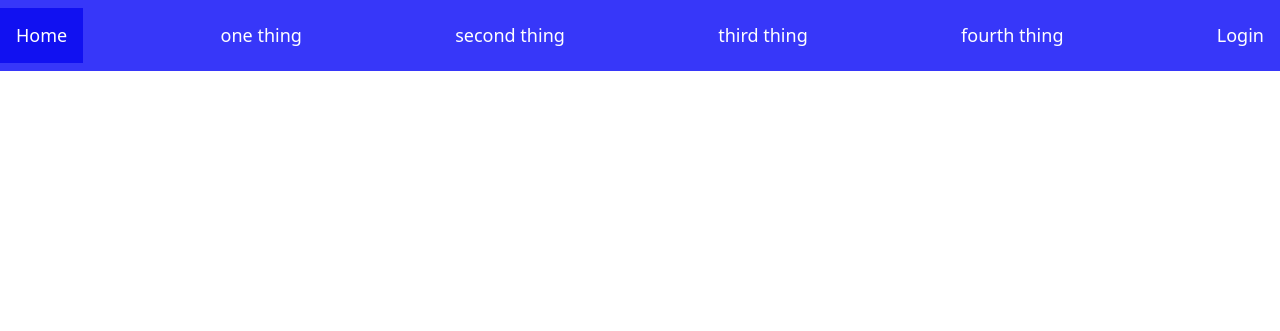
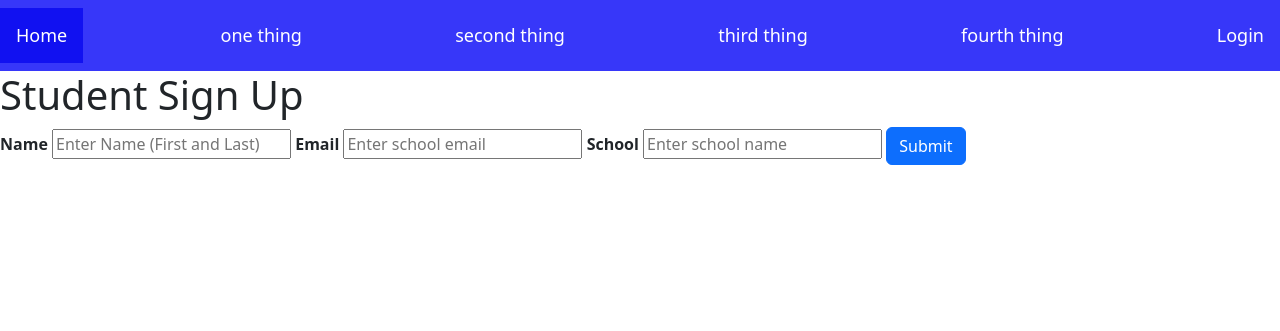
Before and after one commit to lukerhoads/schaumburg-lib-hackathon-2023, a Flask app: page /auth/sign-up/student in a window 1280 px wide. Shown: the top 331 px of the page. Run offline with Flask 3, Linux system fonts and the light colour scheme.

Commit message:
student sign up design

```diff
--- a/authentication/templates/signup_student.html
+++ b/authentication/templates/signup_student.html
@@ -1,5 +1,17 @@
 {% extends "base.html" %}
 {% block title %}Student Sign Up{% endblock %}
 {% block content %}
+    <form>
+        <h1>Student Sign Up</h1>
+        <label for="student"><b>Name</b></label>
+        <input type="text" placeholder="Enter Name (First and Last)" name="name" id="name" required>
 
+        <label for="email"><b>Email</b></label>
+        <input type="email" placeholder="Enter school email" name="email" id="email" required>
+
+        <label for="email"><b>School</b></label>
+        <input type="text" placeholder="Enter school name" name="school" id="school" required>
+
+        <input class="btn btn-primary" type="submit" value="Submit">
+    </form>
 {% endblock %}
```
Also changed, not shown: authentication/static/styles/signupStyle.css (+16 -3 lines).
